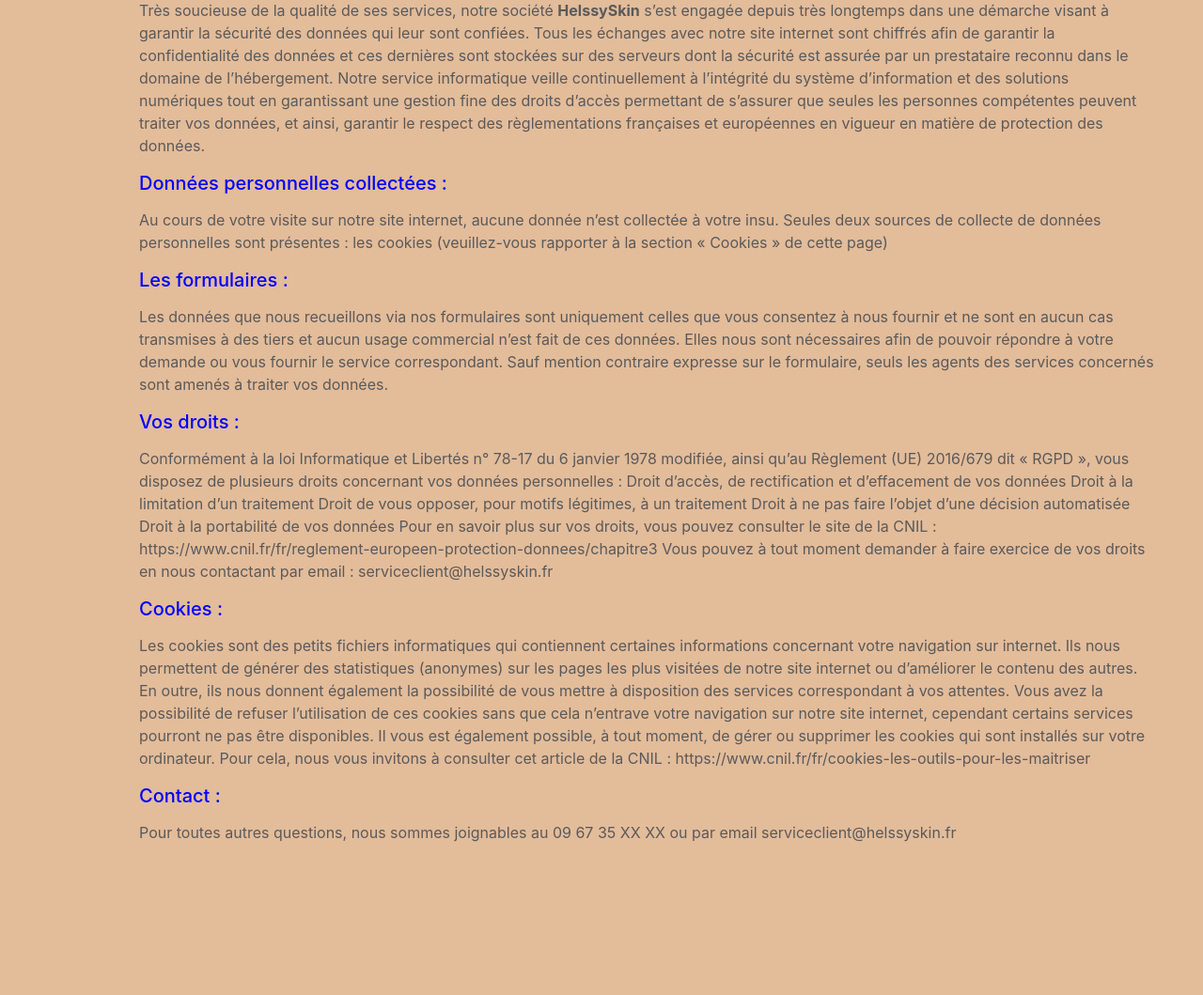
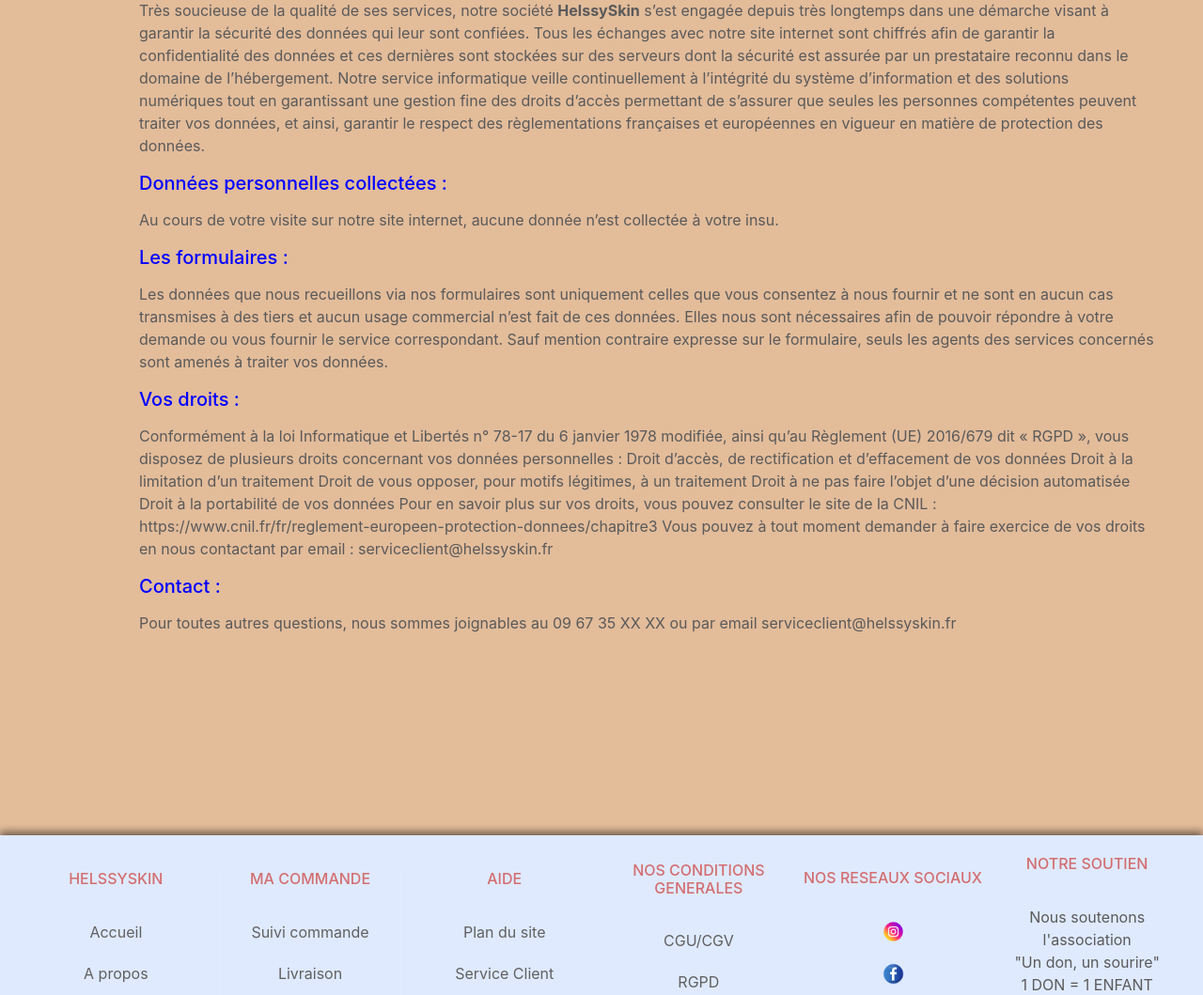
Before and after one commit to Samwork99/la_boutique_helssyskin, a Symfony app: template templates/conditions_generales/rgpd.html.twig in a window 1280 px wide. Shown: the part 300-1359 px from the top of the page at 94% size. Run offline with Twig, Linux system fonts and the light colour scheme; the template is opened without the code that fills it, so the values that code supplies are empty; some libraries are stand-ins or nearby versions.

Commit message:
my fourth commit

```diff
--- a/templates/account/index.html.twig
+++ b/templates/account/index.html.twig
@@ -5,9 +5,9 @@
 {% block content %}
     <br/>
     <h1>Mon espace personnel</h1><br>
-    {# {% if is_granted('ROLE_ADMIN') %}
+    {% if is_granted('ROLE_ADMIN') %}
         <small><a href="/admin">Vous êtes un administrateur, accéder au backoffice ?</a></small><br>
-    {% endif %} #}
+    {% endif %}
 
         <div class="bienvenue_user">Bienvenue " {{ app.user.firstname }} " dans votre espace membre HelssySkin!<br><br><br>
         Sur votre espace personnel, vous pouvez accèder à certaines fonctionnalités de gestion de votre compte.<br><br>En effet, les paramètres de votre compte, vous donne accès depuis votre espace client HelssySkin à la gestion des paramètres ci-dessous.<hr>
--- a/templates/conditions_generales/rgpd.html.twig
+++ b/templates/conditions_generales/rgpd.html.twig
@@ -12,8 +12,7 @@
             <p>Très soucieuse de la qualité de ses services, notre société <strong>HelssySkin</strong> s’est engagée depuis très longtemps dans une démarche visant à garantir la sécurité des données qui leur sont confiées. Tous les échanges avec notre site internet sont chiffrés afin de garantir la confidentialité des données et ces dernières sont stockées sur des serveurs dont la sécurité est assurée par un prestataire reconnu dans le domaine de l’hébergement.
             Notre service informatique veille continuellement à l’intégrité du système d’information et des solutions numériques tout en garantissant une gestion fine des droits d’accès permettant de s’assurer que seules les personnes compétentes peuvent traiter vos données, et ainsi, garantir le respect des règlementations françaises et européennes en vigueur en matière de protection des données.</p>
         <h5>Données personnelles collectées :</h5>
-            <p>Au cours de votre visite sur notre site internet, aucune donnée n’est collectée à votre insu. Seules deux sources de collecte de données personnelles sont présentes :
-            les cookies (veuillez-vous rapporter à la section « Cookies » de cette page)</p>
+            <p>Au cours de votre visite sur notre site internet, aucune donnée n’est collectée à votre insu.</p>
         <h5>Les formulaires :</h5>
             <p>Les données que nous recueillons via nos formulaires sont uniquement celles que vous consentez à nous fournir et ne sont en aucun cas transmises à des tiers et aucun usage commercial n’est fait de ces données. Elles nous sont nécessaires afin de pouvoir répondre à votre demande ou vous fournir le service correspondant. Sauf mention contraire expresse sur le formulaire, seuls les agents des services concernés sont amenés à traiter vos données.</p>
         <h5>Vos droits :</h5>
@@ -25,10 +24,6 @@
             Droit à la portabilité de vos données
             Pour en savoir plus sur vos droits, vous pouvez consulter le site de la CNIL :<span> https://www.cnil.fr/fr/reglement-europeen-protection-donnees/chapitre3 </span>
             Vous pouvez à tout moment demander à faire exercice de vos droits en nous contactant par email : serviceclient@helssyskin.fr </p>
-        <h5>Cookies :</h5>
-            <p>Les cookies sont des petits fichiers informatiques qui contiennent certaines informations concernant votre navigation sur internet. Ils nous permettent de générer des statistiques (anonymes) sur les pages les plus visitées de notre site internet ou d’améliorer le contenu des autres. En outre, ils nous donnent également la possibilité de vous mettre à disposition des services correspondant à vos attentes.
-
-            Vous avez la possibilité de refuser l’utilisation de ces cookies sans que cela n’entrave votre navigation sur notre site internet, cependant certains services pourront ne pas être disponibles. Il vous est également possible, à tout moment, de gérer ou supprimer les cookies qui sont installés sur votre ordinateur. Pour cela, nous vous invitons à consulter cet article de la CNIL : <span> https://www.cnil.fr/fr/cookies-les-outils-pour-les-maitriser </span> </p>
         <h5>Contact :</h5>
             <p>Pour toutes autres questions, nous sommes joignables au 09 67 35 XX XX ou par email <span>serviceclient@helssyskin.fr</span></p>
 </div>
--- a/templates/mycom/delivery.html.twig
+++ b/templates/mycom/delivery.html.twig
@@ -3,7 +3,7 @@
 {% block title %}Livraison{% endblock %}
 
 {% block content %}
-
+<br/>
 <h2>France Métropolitaine</h2>
 <br>
 <div class="table-responsive">
```
Also changed, not shown: 2 other files.
